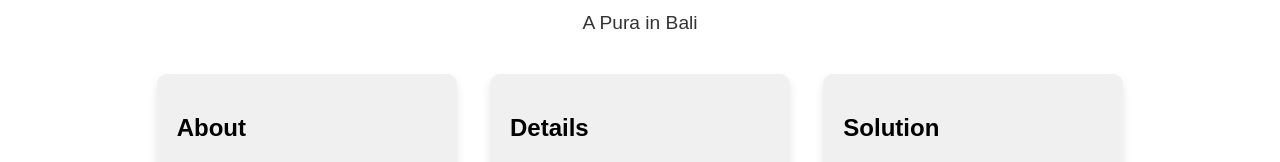
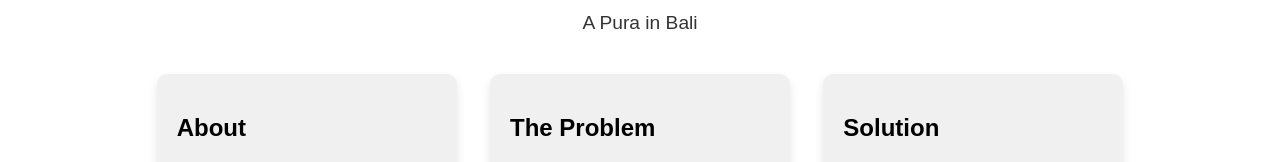
Before and after one commit to Crigman/Crigman.github.io, a plain HTML site: page index.html in a window 1280 px wide. Shown: the part 595-757 px from the top of the page. Drawn offline with Linux system fonts and the light colour scheme.

Commit message:
Update index.html

```diff
--- a/index.html
+++ b/index.html
@@ -173,7 +173,7 @@ Temples and Rituals: Temples like Tanah Lot and Uluwatu display daily offerings
 Art and Craft: Ubud, the cultural hub, features art galleries, handicrafts, and lively markets.</p>
         </div>
         <div class="column" id="The-problem">
-            <h2>Details</h2>
+            <h2>The Problem</h2>
             <p>Despite its allure, Bali confronts environmental and cultural challenges:
 
 Environmental Issues: Urbanization, deforestation, and plastic pollution threaten ecosystems.
```
